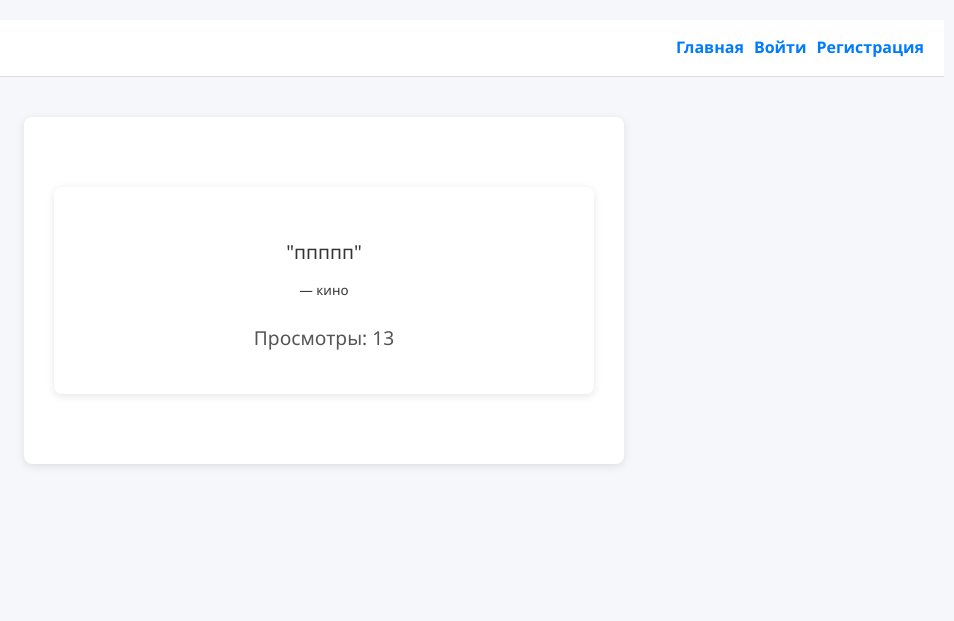
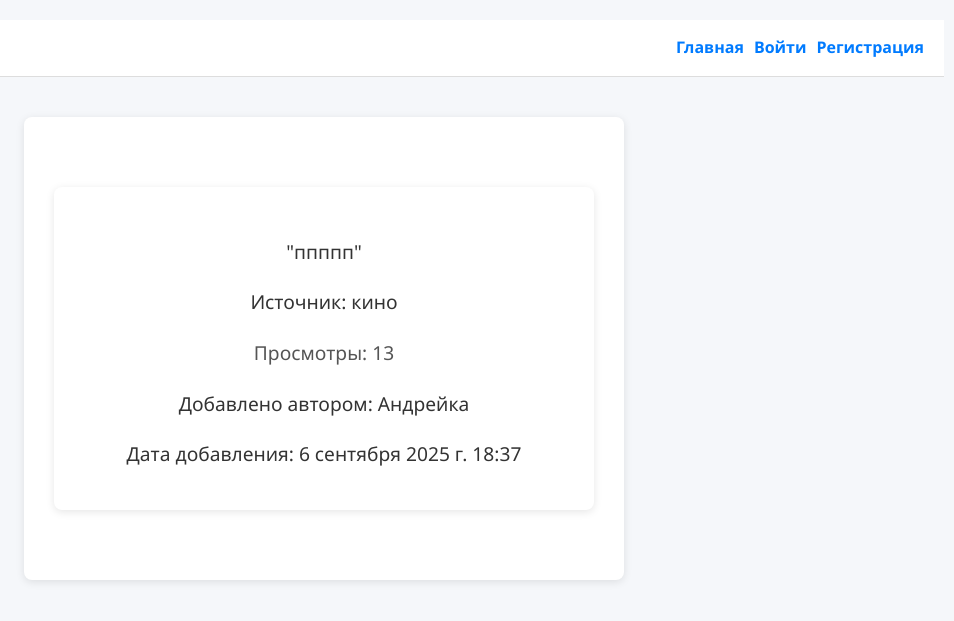
Before and after one commit to AndreyBulygin46/solution, a Django app: page / in a window 1280 px wide. Shown: the top 621 px of the page, without its empty margins (316-1270 px from the left). Run offline with Django 5.2, Linux system fonts and the light colour scheme; data comes from the database, SQL or seed files in the repository; both versions use the stored data as it was after the commit.

Commit message:
выводится автор, время и источник

```diff
--- a/quote/app_quote/models.py
+++ b/quote/app_quote/models.py
@@ -49,6 +49,7 @@ class ViewCounter(models.Model):
     quote = models.OneToOneField(Quote, on_delete=models.CASCADE)
     count = models.PositiveIntegerField(default=0)
 
+
     def __str__(self):
         return f"{self.quote} - {self.count} просмотров"
 
--- a/quote/app_quote/templates/home.html
+++ b/quote/app_quote/templates/home.html
@@ -7,9 +7,10 @@
       <p>{{ no_quotes_message }}</p>
     {% else %}
       <p>"{{ quote.text }}"</p>
-      <small>— {{ quote.source }}</small>
-
+      <p>Источник: {{ quote.source }}</p>
       <p class="views">Просмотры: {{ view_count }}</p>
+      <p class="author">Добавлено автором: {{ author }}</p>
+      <p class="time">Дата добавления: {{ create_at }}</p>
 
       {% if user.is_authenticated %}
         <form method="post">
--- a/quote/app_quote/views.py
+++ b/quote/app_quote/views.py
@@ -50,6 +50,8 @@ def home(request):
     context = {
         'quote': selected_quote,
         'view_count': view_counter.count,
+        'author': selected_quote.author.username,
+        'create_at': selected_quote.created_at
     }
 
     if request.method == 'POST':
```
Also changed, not shown: quote/db.sqlite3.
